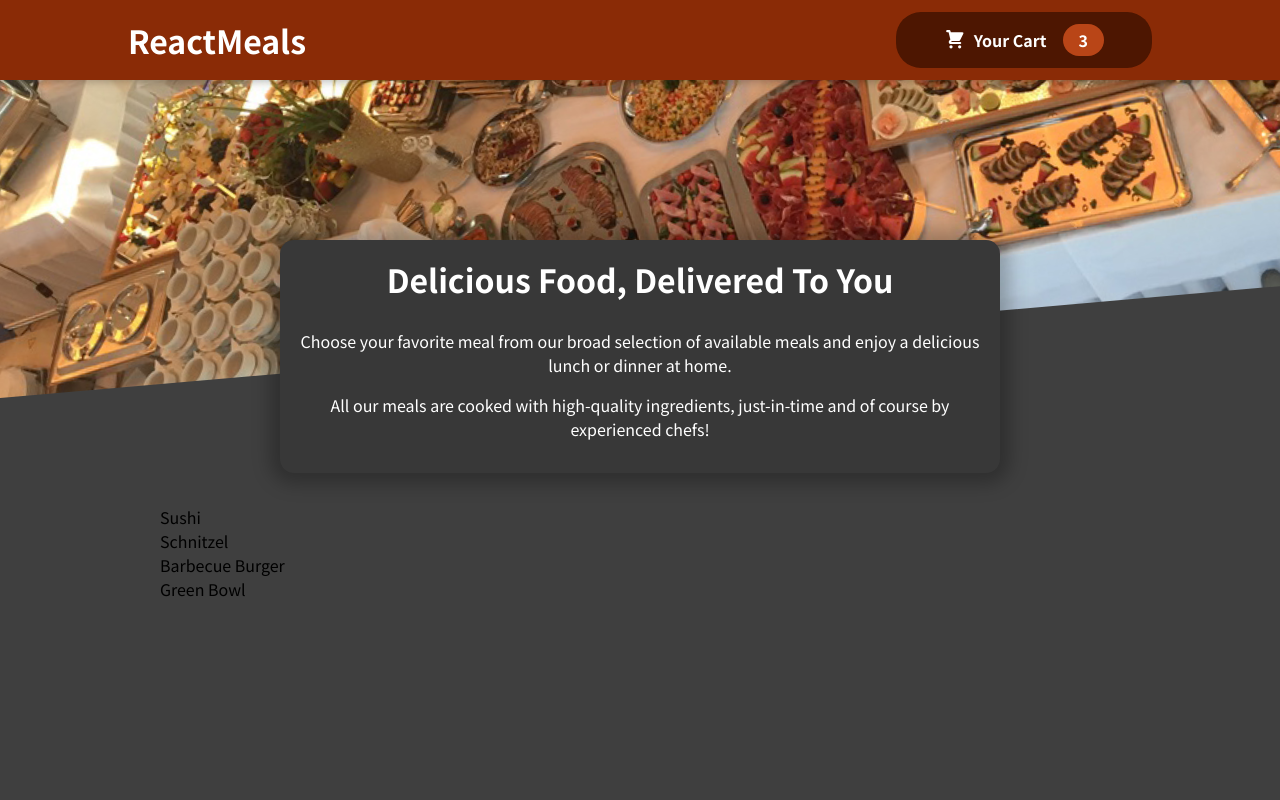
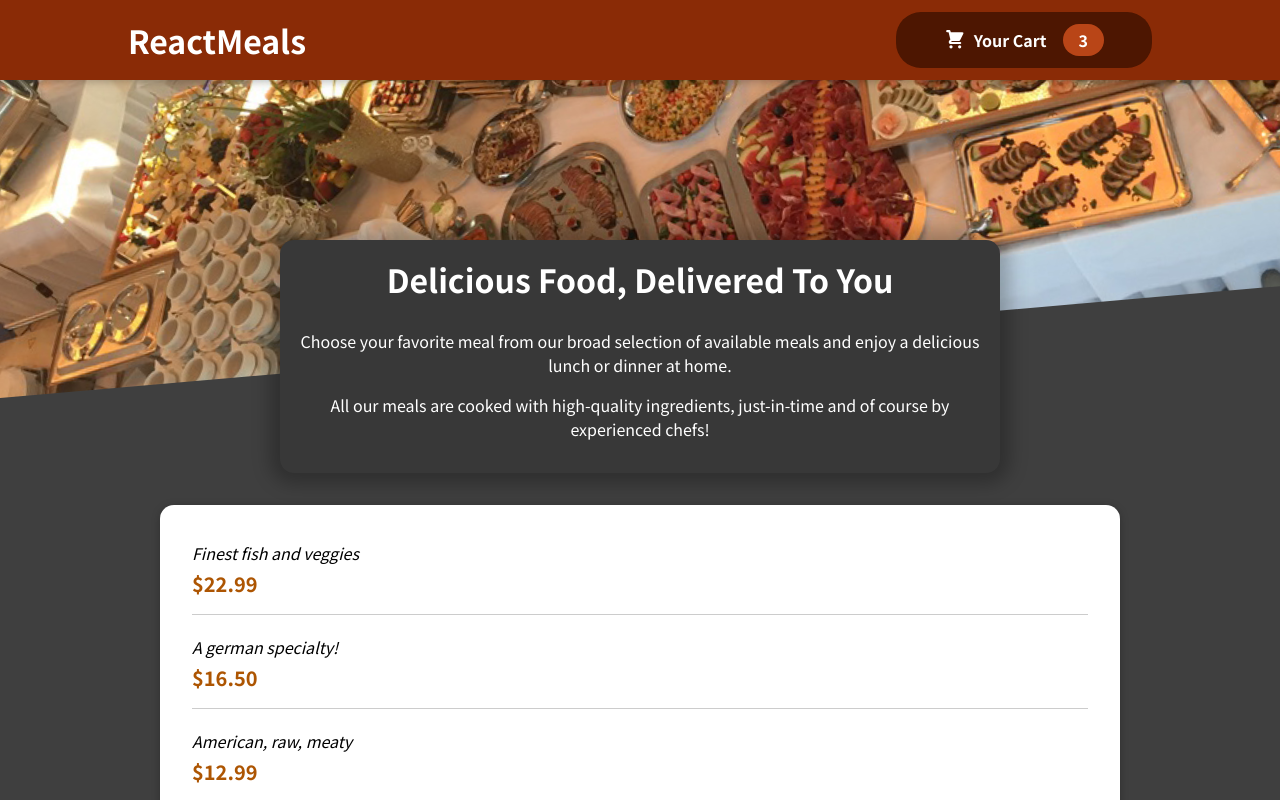
Before and after one commit to ADmtr2001/React-Educational-4-Meals, a React (Create React App) app: page / in a window 1280 px wide. Shown: the top 800 px of the page. Built offline with nearby package versions, Linux system fonts and the light colour scheme.

Commit message:
add MealItem component

```diff
--- a/src/components/Meals/AvailableMeals.js
+++ b/src/components/Meals/AvailableMeals.js
@@ -1,4 +1,7 @@
 import classes from './AvailableMeals.module.css';
+
+import Card from '../UI/Card'
+import MealItem from './MealItem/MealItem';
 
 const DUMMY_MEALS = [
     {
@@ -28,13 +31,22 @@
 ];
 
 const AvailableMeals = () => {
-    const mealsList = DUMMY_MEALS.map(meal => <li>{meal.name}</li>);
+    const mealsList = DUMMY_MEALS.map(meal => (
+        <MealItem
+            key={meal.id}
+            name={meal.name}
+            description={meal.description}
+            price={meal.price}
+        />
+    ));
 
     return (
         <section className={classes.meals}>
-            <ul>
-                {mealsList}
-            </ul>
+            <Card>
+                <ul>
+                    {mealsList}
+                </ul>
+            </Card>
         </section>
     )
 };
--- /dev/null
+++ b/src/components/Meals/MealItem/MealItem.js
@@ -0,0 +1,18 @@
+import classes from './MealItem.module.css';
+
+const MealItem = (props) => {
+    const price = `$${props.price.toFixed(2)}`;
+
+    return (
+        <li className={classes.meal}>
+            <div>
+                <h3>{props.title}</h3>
+                <div className={classes.description}>{props.description}</div>
+                <div className={classes.price}>{price}</div>
+            </div>
+            <div></div>
+        </li>
+    )
+};
+
+export default MealItem;
--- /dev/null
+++ b/src/components/Meals/MealItem/MealItem.module.css
@@ -0,0 +1,22 @@
+.meal {
+    display: flex;
+    justify-content: space-between;
+    margin: 1rem;
+    padding-bottom: 1rem;
+    border-bottom: 1px solid #ccc;
+}
+
+.meal h3 {
+    margin: 0 0 0.25rem 0;
+}
+
+.description {
+    font-style: italic;
+}
+
+.price {
+    margin-top: 0.25rem;
+    font-weight: bold;
+    color: #ad5502;
+    font-size: 1.25rem;
+}
--- /dev/null
+++ b/src/components/UI/Card.js
@@ -0,0 +1,7 @@
+import classes from './Card.module.css';
+
+const Card = props => {
+    return <div className={classes.card}>{props.children}</div>
+};
+
+export default Card;
--- /dev/null
+++ b/src/components/UI/Card.module.css
@@ -0,0 +1,6 @@
+.card {
+    padding: 1rem;
+    box-shadow: 0 2px 8px rgba(0, 0, 0, 0.25);
+    border-radius: 14px;
+    background-color: white;
+}
```
Also changed, not shown: src/components/Meals/MealItem/MealItemForm.js (added), 1 other file (tests, documents, lock files or other folders).
